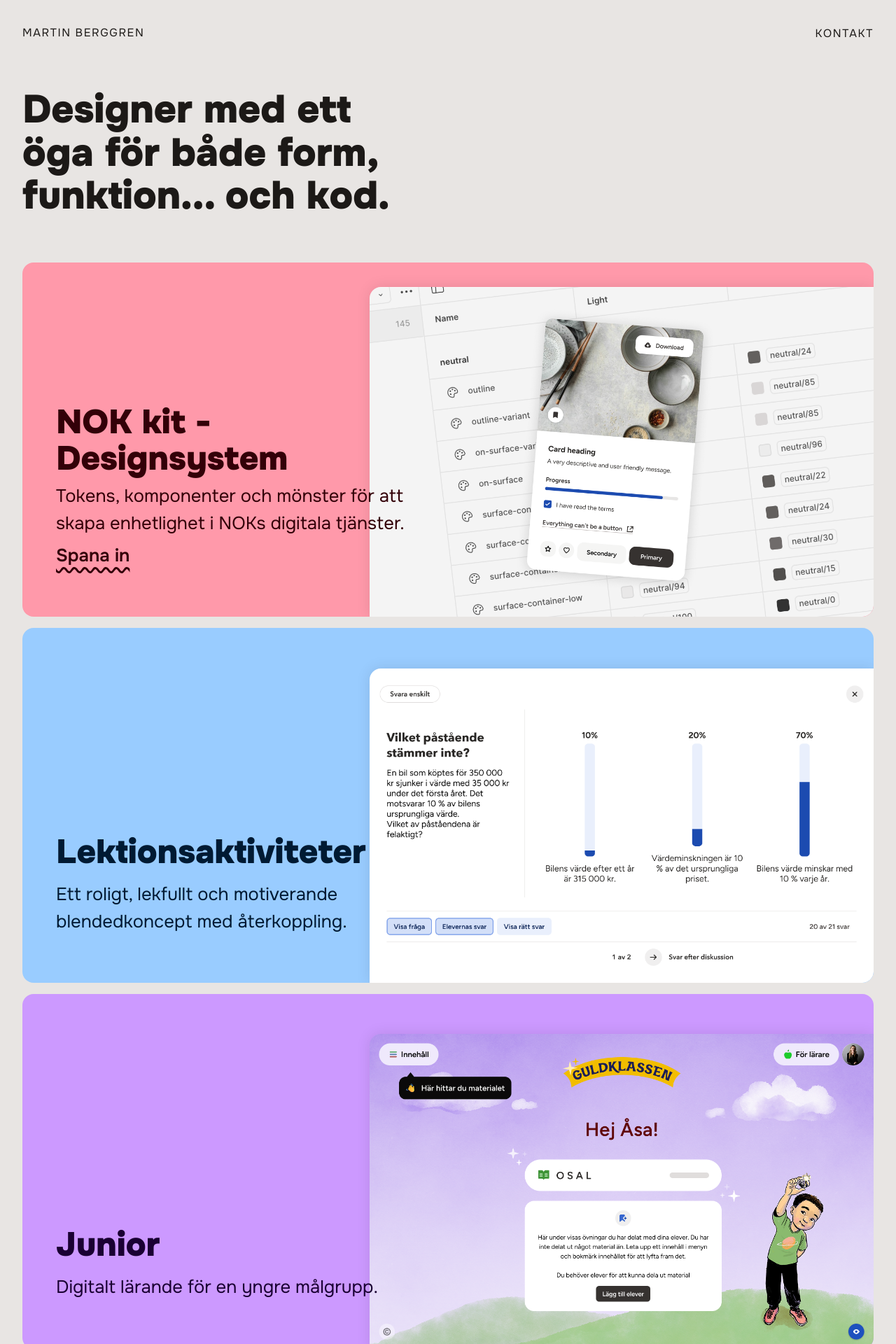
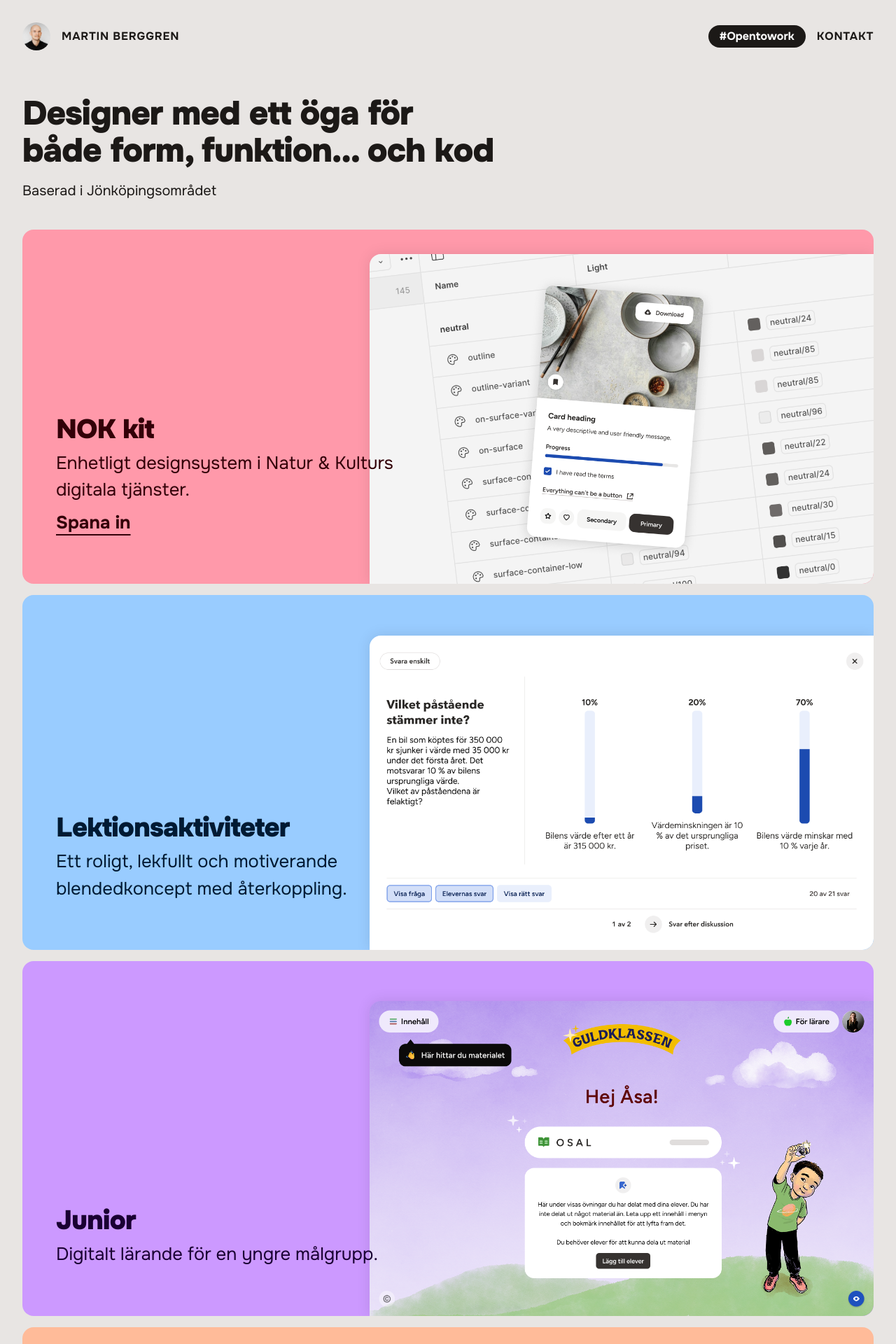
Before and after one commit to marthings/marthings.github.io, a Jekyll site: the page built from index.html, in a window 1280 px wide. Shown: the top 1920 px of the page at 70% size. Built offline with Jekyll 4.4.1, drawn with Linux system fonts in a browser that asks for light colours; some of the changed text lies outside the part shown.

Commit message:
Alive again

```diff
--- a/_layouts/default.html
+++ b/_layouts/default.html
@@ -27,18 +27,22 @@
     </script>
   </head>
   <body>
-    <header>
-      <a href="{{ '/' | relative_url }}">{{ site.title }}</a>
-      <nav>
-        <ul>
-          {% for item in site.pages %}
+    <header class="flex justify-between items-center gap-2">
+      <div class="flex gap-2 items-center flex-1">
+        <img src="{{ '/assets/images/profile.jpg' | relative_url }}" alt="profile picture" class="profile-picture">
+        <a href="{{ '/' | relative_url }}">{{ site.title }}</a>
+
+      </div>
+
+      <nav class="flex-1 flex items-center justify-end gap-2">
+        <span class="badge">#Opentowork</span>
+
+        {% for item in site.pages %}
             {% if item.nav_exclude != true and item.title %}
-              <li>
-                <a href="{{ item.url | relative_url }}">{{ item.title }}</a>
-              </li>
+              <a href="{{ item.url | relative_url }}">{{ item.title }}</a>
             {% endif %}
           {% endfor %}
-        </ul>
+
       </nav>
     </header>
 
--- a/assets/css/style.css
+++ b/assets/css/style.css
@@ -1,4 +1,8 @@
 @layer reset, components, tokens;
+
+@view-transition {
+  navigation: auto;
+}
 
 :root {
   --mono-1000: hsla(20, 10%, 0%);
@@ -22,6 +26,7 @@
   color: var(--mono-900);
   padding: 1rem;
   font-weight: 9700;
+  line-height: 1.5;
   font-size: 20px;
   background-color: var(--mono-100);
   @media (min-width: 768px) {
@@ -32,24 +37,68 @@
 h1, h2, h3, h4, h5, h6 {
   font-weight: 900;
   line-height: 1.1;
+  letter-spacing: -0.020em;
+}
+h1 {
+  font-size: var(--font-size-4);
+}
+h2 {
+  font-size: var(--font-size-3);
+}
+h3 {
+  font-size: var(--font-size-2);
+}
+
+
+.profile-picture {
+  width: 40px;
+  height: 40px;
+  border-radius: 50%;
 }
 
 .lead {
   text-wrap: balance;
-  margin: 4rem 0;
+  @media (min-width: 1440px) {
+    max-width: 60dvw;
+  }
+}
 
+.prose {
+  margin-block: var(--space-8);
+  padding: var(--space-4);
+  margin-inline: auto;
+  > * {
+    margin-block-end: var(--space-3);
+  }
   @media (min-width: 768px) {
-    max-width: 60dvw;
+    width: min(60dvw, 720px);
+  }
+  .lead {
+    font-size: var(--font-size-2);
+    line-height: 1.4;
   }
 }
 
 .link {
   position: relative;
-  font-weight: 600;
+  font-weight: var(--font-weight-bold);
   display: inline-block;
   text-underline-offset: 8px;
-  text-decoration-thickness: 3px;
-  text-decoration-style: wavy;
+  transition: all 0.3s ease;
+  &:hover {
+    text-decoration-thickness: 2px;
+    text-decoration-style: wavy;
+  }
+}
+
+.badge {
+  background-color: var(--mono-900);
+  color: var(--mono-0);
+  padding: var(--space-0) var(--space-2);
+  border-radius: var(--radius-large);
+  font-size: var(--font-size-0);
+  font-weight: var(--font-weight-bold);
+  display: inline-block;
 }
 
 header {
@@ -60,30 +109,14 @@
 
   a {
     text-decoration: none;
-    font-size: 1rem;
+
     color: inherit;
+    font-size: var(--font-size-0);
+    font-weight: var(--font-weight-bold);
     text-transform: uppercase;
-    letter-spacing: 0.1em;
+    letter-spacing: 0.05em;
     margin: 0;
     display: inline-block;
-  }
-
-  ul {
-    margin: 0;
-    padding: 0;
-    list-style: none;
-    display: flex;
-    gap: 1rem;
-
-    a {
-      text-decoration: none;
-      color: var(--mono-900);
-
-
-      &:hover {
-        background-color: var(--mono-200);
-      }
-    }
   }
 }
 
@@ -92,6 +125,8 @@
     display: grid;
     grid-template-columns: 1fr 1fr 1fr 1fr;
     grid-template-rows: 1fr 1fr 1fr 1fr;
+
+    transition: opacity 0.3s ease;
 
     aspect-ratio: 3 / 4;
 
@@ -112,6 +147,10 @@
         }
       }
     }
+  }
+
+  .project-list:has(.case-card:hover) .case-card:not(:hover) {
+    opacity: 0.5;
   }
 
   .case-card-content {
@@ -170,5 +209,11 @@
       max-height: min(80%, 720px);
       border-radius: var(--radius-large) 0 var(--radius-large) 0;
     }
+
+    @media (min-width: 1440px) {
+      max-width: min(80%, 1024px);
+      max-height: min(80%, 1024px);
+      border-radius: var(--radius-large) 0 var(--radius-large) 0;
+    }
   }
 }
--- a/assets/css/tokens.css
+++ b/assets/css/tokens.css
@@ -52,6 +52,7 @@
     --case-on-brown: hsl(30, 100%, 10%);
 
     /* Spacing */
+    --space-0: 4px;
     --space-1: 8px;
     --space-2: 16px;
     --space-3: 24px;
@@ -62,6 +63,7 @@
     --space-8: 64px;
 
     /* Typography */
+    --font-size-0: clamp(12px, 1.5vw, 16px);
     --font-size-1: clamp(16px, 1.5vw, 24px);
     --font-size-2: clamp(20px, 2vw, 32px);
     --font-size-3: clamp(28px, 3vw, 40px);
@@ -78,6 +80,7 @@
     --radius-small: 4px;
     --radius-medium: 8px;
     --radius-large: 16px;
+    --radius-round: 9999px;
 
     --elevation-1: 0px 1px 3px hsl(0, 0%, 0%, 0.2);
     --elevation-2: 0px 4px 6px hsl(0, 0%, 0%, 0.15);
@@ -213,18 +216,48 @@
   /* Margin */
   .m-1  { margin: var(--space-1); }
   .m-2  { margin: var(--space-2); }
+  .m-3  { margin: var(--space-3); }
+  .m-4  { margin: var(--space-4); }
+  .m-5  { margin: var(--space-5); }
+  .m-6  { margin: var(--space-6); }
+  .m-7  { margin: var(--space-7); }
+  .m-8  { margin: var(--space-8); }
+
+  .mt-0 { margin-top: 0; }
   .mt-1 { margin-top: var(--space-1); }
+  .mt-2 { margin-top: var(--space-2); }
+  .mt-3 { margin-top: var(--space-3); }
+  .mt-4 { margin-top: var(--space-4); }
+  .mt-5 { margin-top: var(--space-5); }
+  .mt-6 { margin-top: var(--space-6); }
+  .mt-7 { margin-top: var(--space-7); }
+  .mt-8 { margin-top: var(--space-8); }
+  .mb-0 { margin-bottom: 0; }
   .mb-1 { margin-bottom: var(--space-1); }
+  .mb-2 { margin-bottom: var(--space-2); }
+  .mb-3 { margin-bottom: var(--space-3); }
+  .mb-4 { margin-bottom: var(--space-4); }
+  .mb-5 { margin-bottom: var(--space-5); }
+  .mb-6 { margin-bottom: var(--space-6); }
+  .mb-7 { margin-bottom: var(--space-7); }
+  .mb-8 { margin-bottom: var(--space-8); }
   .mr-1 { margin-right: var(--space-1); }
+  .mr-2 { margin-right: var(--space-2); }
+  .mr-3 { margin-right: var(--space-3); }
+  .mr-4 { margin-right: var(--space-4); }
+  .mr-5 { margin-right: var(--space-5); }
+  .mr-6 { margin-right: var(--space-6); }
+  .mr-7 { margin-right: var(--space-7); }
+  .mr-8 { margin-right: var(--space-8); }
   .ml-1 { margin-left: var(--space-1); }
-  .mt-2 { margin-top: var(--space-2); }
-  .mb-2 { margin-bottom: var(--space-2); }
-  .mr-2 { margin-right: var(--space-2); }
   .ml-2 { margin-left: var(--space-2); }
-  .mt-3 { margin-top: var(--space-3); }
-  .mb-3 { margin-bottom: var(--space-3); }
-  .mr-3 { margin-right: var(--space-3); }
   .ml-3 { margin-left: var(--space-3); }
+  .ml-4 { margin-left: var(--space-4); }
+  .ml-5 { margin-left: var(--space-5); }
+  .ml-6 { margin-left: var(--space-6); }
+  .ml-7 { margin-left: var(--space-7); }
+  .ml-8 { margin-left: var(--space-8); }
+
 
   .gap-1 { gap: var(--space-1); }
   .gap-2 { gap: var(--space-2); }
@@ -236,6 +269,7 @@
   .gap-8 { gap: var(--space-8); }
 
   /* Typography */
+  .text-xs    { font-size: var(--font-size-0); }
   .text-sm    { font-size: var(--font-size-1); }
   .text-base  { font-size: var(--font-size-2); }
   .text-lg    { font-size: var(--font-size-3); }
@@ -265,6 +299,7 @@
   .flex-col { flex-direction: column; }
   .flex-wrap { flex-wrap: wrap; }
   .flex-nowrap { flex-wrap: nowrap; }
+  .flex-1 { flex: 1; }
 
   /* Align */
   .items-center { align-items: center; }
--- a/index.html
+++ b/index.html
@@ -1,16 +1,20 @@
 ---
 layout: default
 ---
-<h1 class="mt-2 mb-3 text-2xl lead">Designer med ett öga för både form, funktion... och kod.</h1>
 
-<div class="">
+<h1 class="mt-8 mb-2 text-2xl lead">Designer med ett öga för både form, funktion... och kod</h1>
+<p class="mb-5">Baserad i Jönköpingsområdet</p>
+
+
+<div class="project-list">
+
   <div class="case-card mb-2 bg-case-red text-case-red rounded-lg">
     <div class="case-card-image">
       <img src="{{ '/assets/images/designsystem.png' | relative_url }}" alt="Nok kit designsystem">
     </div>
     <div class="case-card-content">
-      <h2 class="text-xl mb-1">NOK kit - Designsystem</h2>
-      <p class="text-base mb-1">Tokens, komponenter och mönster för att skapa enhetlighet i NOKs digitala tjänster.</p>
+      <h2 class="text-xl mb-1">NOK kit</h2>
+      <p class="text-base mb-1">Enhetligt designsystem i Natur & Kulturs digitala tjänster.</p>
       <a href="{{ '/nok-kit' | relative_url }}" class="text-base link text-case-red">Spana in</a>
     </div>
   </div>
@@ -20,7 +24,7 @@
       <img src="{{ '/assets/images/lek.png' | relative_url }}" alt="Nok kit designsystem">
     </div>
     <div class="case-card-content">
-      <h2 class="text-xl mb-2">Lektionsaktiviteter</h2>
+      <h2 class="text-xl mb-1">Lektionsaktiviteter</h2>
       <p class="text-base">Ett roligt, lekfullt och motiverande blendedkoncept med återkoppling.</p>
     </div>
   </div>
@@ -30,7 +34,7 @@
       <img src="{{ '/assets/images/junior-alt.png' | relative_url }}" alt="Nok kit designsystem">
     </div>
     <div class="case-card-content">
-      <h2 class="text-xl mb-2">Junior</h2>
+      <h2 class="text-xl mb-1">Junior</h2>
       <p class="text-base">Digitalt lärande för en yngre målgrupp.</p>
     </div>
   </div>
@@ -40,8 +44,8 @@
       <img src="{{ '/assets/images/aichat.png' | relative_url }}" alt="Nok kit designsystem">
     </div>
     <div class="case-card-content">
-      <h2 class="text-xl mb-2">AI-chat för lärande</h2>
-      <p class="text-base">En AI-chat som hjälper till att förstå och förbättra lärandet i Natur & Kulturs digitala tjänster.</p>
+      <h2 class="text-xl mb-1">AI-chat för elever</h2>
+      <p class="text-base">En studybuddy som hjälper elever att förstå och diskutera begrepp.</p>
     </div>
   </div>
 
@@ -50,7 +54,7 @@
       <img src="{{ '/assets/images/matte-guidance.png' | relative_url }}" alt="Nok kit designsystem">
     </div>
     <div class="case-card-content">
-      <h2 class="text-xl mb-2">Digitalt matteverktyg</h2>
+      <h2 class="text-xl mb-1">Digitalt matteverktyg</h2>
       <p class="text-base">Digitalt matteverktyg med spelifiering och återkoppling.</p>
     </div>
   </div>
@@ -60,8 +64,8 @@
       <img src="{{ '/assets/images/diginok-chapter.png' | relative_url }}" alt="Nok kit designsystem">
     </div>
     <div class="case-card-content">
-      <h2 class="text-xl mb-2">Sveriges första heldigitala läromedel</h2>
-      <p class="text-base">Digilär som blev diginok.</p>
+      <h2 class="text-xl mb-1">Sveriges första heldigitala läromedel</h2>
+      <p class="text-base">Från Digilär till Natur & Kulturs innehållsplattform.</p>
     </div>
   </div>
 
```
Also changed, not shown: contact.html (+20 -3 lines), assets/images/profile.jpg (added).
